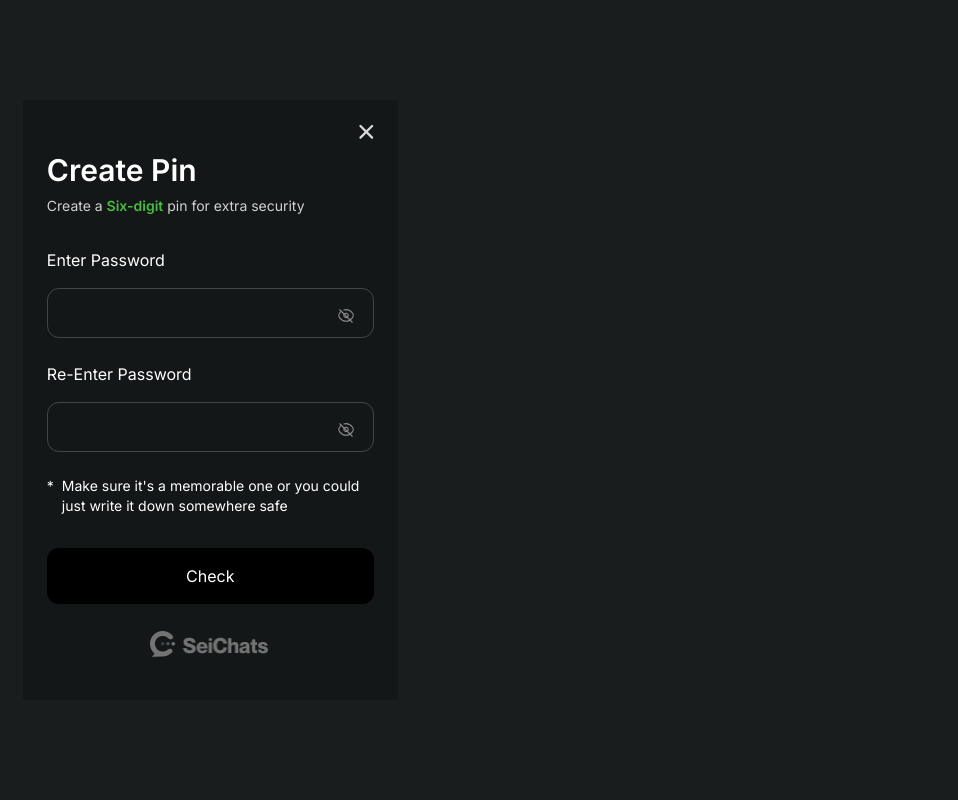
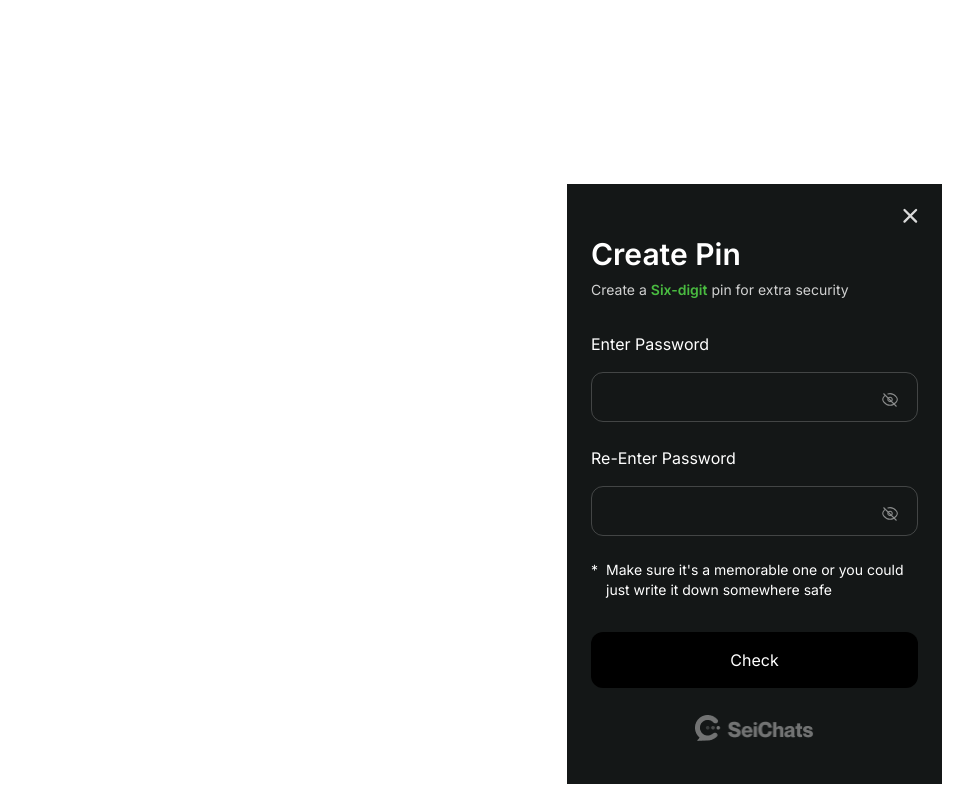
Before and after one commit to SeiChats/integrations, a React (Vite) app: page / in a window 1280 px wide. Shown: the whole page, without its empty margins (322-1280 px from the left). Built offline with nearby package versions, Linux system fonts and the light colour scheme.

Commit message:
chore: generated new build

```diff
--- a/index.html
+++ b/index.html
@@ -13,7 +13,7 @@
     <title>Vite + React + TS</title>
   </head>
   <body>
-    <div id="seichats-widget" class="w-[min(90%,_375px)] bg-[#141717]"></div>
+    <div id="seichats-widget"></div>
     <script type="module" src="/src/main.tsx"></script>
   </body>
 </html>
--- a/src/index.css
+++ b/src/index.css
@@ -3,12 +3,15 @@
 @tailwind utilities;
 
 html {
-  background: #191d1d;
+  /* background: #191d1d;
   display: grid;
-  place-items: center;
+  place-items: center; */
+  position: relative;
   min-height: 100vh;
 }
 #seichats-widget {
   width: min(90%, 375px);
   background-color: rgb(20 23 23);
+  position: fixed;
+  inset: auto 1em 1em auto;
 }
```
Also changed, not shown: 4 other files (tests, documents, lock files or other folders).
